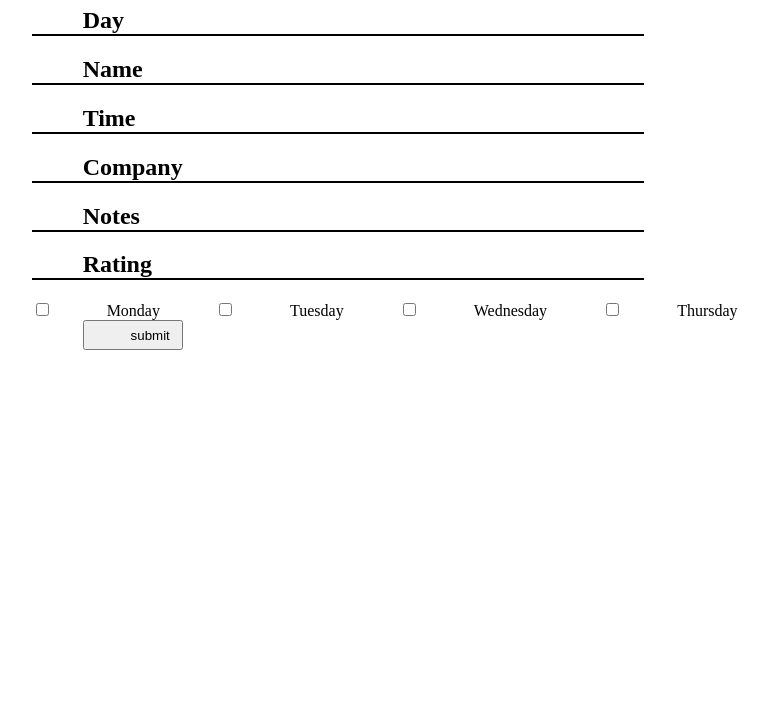
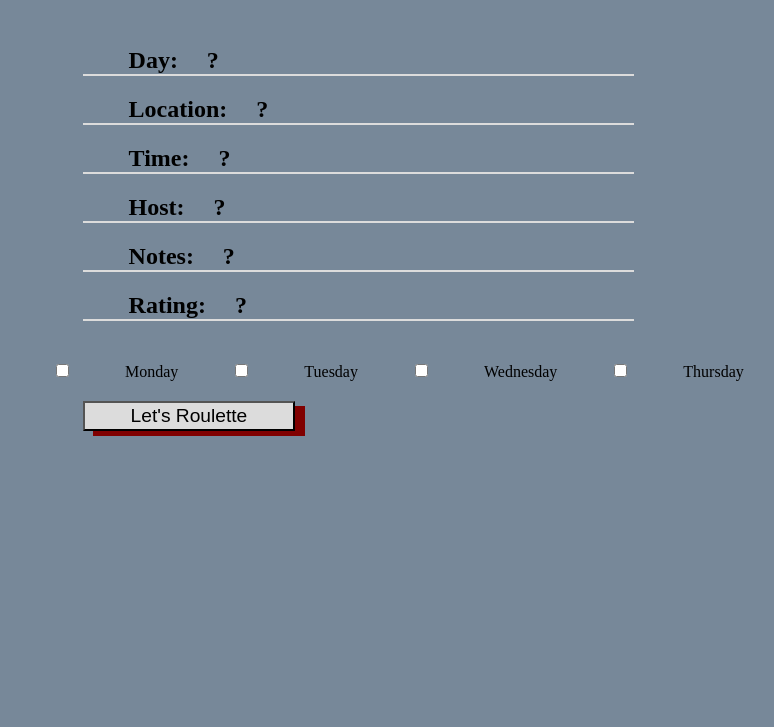
Before and after one commit to diminako/trivia_roulette, a plain HTML site: page index.html in a window 1280 px wide. Shown: the part 73-800 px from the top of the page, without its empty margins (98-872 px from the left). Drawn offline with Linux system fonts and the light colour scheme.

Commit message:
light styling added

```diff
--- a/index.html
+++ b/index.html
@@ -15,12 +15,27 @@
 
     <h1>Welcome To Trivia Roulette</h1>
 
-    <h2 id="weekday">Day</h2>
-    <h2 id="name_target">Name</h2>
-    <h2 id="time_target">Time</h2>
-    <h2 id="company_target">Company</h2>
-    <h2 id="notes_target">Notes</h2>
-    <h2 id="rating_target">Rating</h2>
+    <div class="display">
+        <h2>Day:
+            <span id="weekday">?</span>
+        </h2>
+        <h2>Location:
+            <span id="name_target">?</span>
+        </h2>
+        <h2>Time:
+            <span id="time_target">?</span>
+        </h2>
+        <h2>Host:
+            <span id="company_target">?</span>
+        </h2>
+        <h2> Notes:
+            <span id="notes_target">?</span>
+        </h2>
+        <h2>Rating:
+            <span id="rating_target">?</span>
+        </h2>
+    </div>
+    <div class="inputs">
 
         <input type="checkbox" name="dayCheckbox" id="monday">
         <label for="monday">Monday</label>
@@ -30,9 +45,10 @@
         <label for="wednesday">Wednesday</label>
         <input type="checkbox" name="dayCheckbox" id="thursday">
         <label for="thursday">Thursday</label>
+    </div>
 
     <div>
-        <input type="submit" value="submit" id="roulette_btn"></button>
+        <input type="submit" value="Let's Roulette" id="roulette_btn"></button>
     </div>
 
 
--- a/style.css
+++ b/style.css
@@ -1,14 +1,32 @@
 * {
     /* margin: 0 auto; */
     padding: 0 5%;
+    background-color: lightslategrey;
+}
+
+h1 {
+    color: navy;
+    text-decoration: underline;
 }
 
 h2 {
-    border-bottom: 2px solid black;
+    border-bottom: 2px solid gainsboro;
     width: 50%;
 }
 
+.inputs {
+    padding: 2%;
+}
+
+.display {
+    padding-top: 2%;
+}
+
 #roulette_btn {
-    width: 100px;
+    text-align: center;
+    font-size: larger;
+    margin: 0 auto;
     height: 30px;
+    background-color: gainsboro;
+    box-shadow: 10px 5px maroon;
 }
--- a/trivia_logic.js
+++ b/trivia_logic.js
@@ -13,9 +13,9 @@ const company_target = document.getElementById("company_target");
 const notes_target = document.getElementById("notes_target");
 const rating_target = document.getElementById("rating_target");
 const dayCheckbox = document.getElementsByName("dayCheckbox")
-var days = [];
+let days = [];
 
-
+// Assign the values to the HTML
 const assignValues = (selectedDay, choice, daysValue) => {
     weekday.innerHTML = daysValue
     name_target.innerHTML = trivia[selectedDay][choice].name
@@ -25,7 +25,8 @@ const assignValues = (selectedDay, choice, daysValue) => {
     rating_target.innerHTML = trivia[selectedDay][choice].rating
 }
 
-roulette_btn.addEventListener("click", function () {
+
+const pushDaysChecked = () => {
     days = [];
     dayCheckbox.forEach(day => {
         if (day.checked === true) {
@@ -35,14 +36,19 @@ roulette_btn.addEventListener("click", function () {
             return
         }
     })
+}
+
+// event listener on the Button click
+roulette_btn.addEventListener("click", function () {
+    pushDaysChecked()
 
     function randomSelection(selectedDay) {
         return Math.floor(Math.random() * trivia[selectedDay].length);
     }
 
-    var selectedDay = Math.floor(Math.random() * days.length)
-    var choice = randomSelection(selectedDay);
-    var daysValue = days[selectedDay].id;
+    let selectedDay = Math.floor(Math.random() * days.length)
+    let choice = randomSelection(selectedDay);
+    let daysValue = days[selectedDay].id;
 
     assignValues(selectedDay, choice, daysValue)
 })
```
Lines whose indentation alone changed are shown as unchanged.
